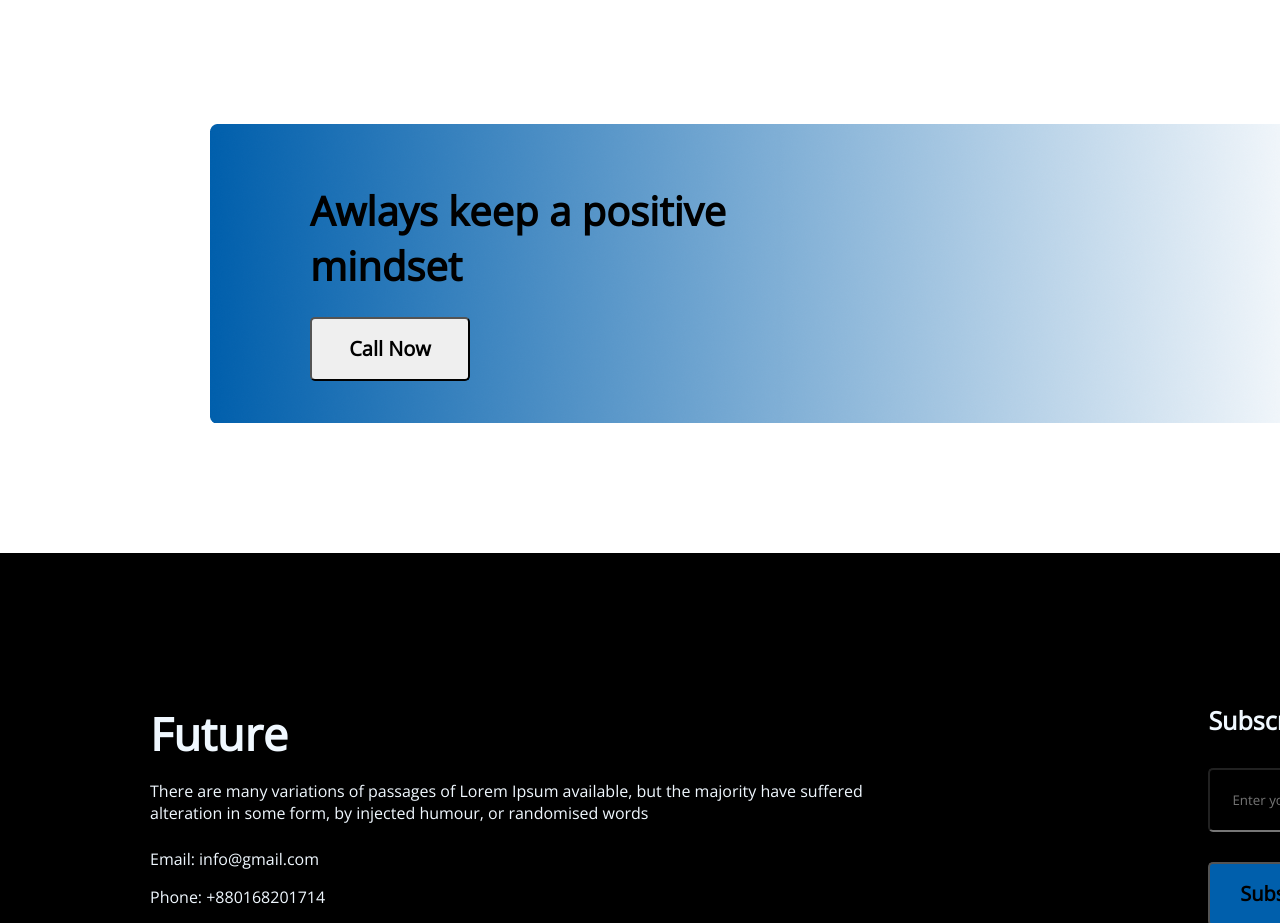
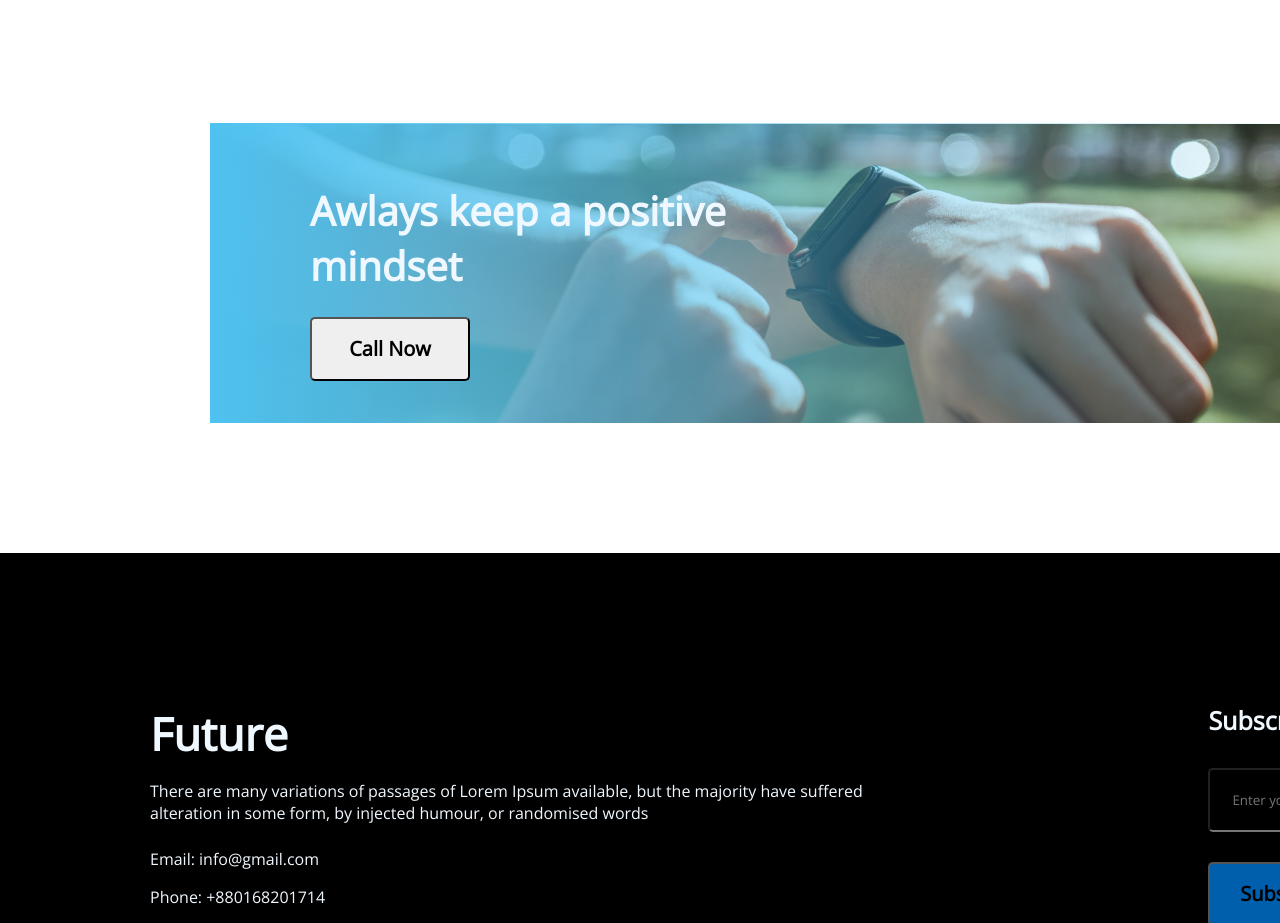
Before and after one commit to rabiulrony/Assignment, a plain HTML site: page index.html in a window 1280 px wide. Shown: the part 2160-3083 px from the top of the page. Drawn offline with nearby package versions, Linux system fonts and the light colour scheme.

Commit message:
gradient added

```diff
--- a/styles/style.css
+++ b/styles/style.css
@@ -90,7 +90,7 @@ main{
 /* gradient section*/
 
 .main-sub-img{
-    background-image: url("../images/gradient1.png");
+    background-image:linear-gradient(to left, rgba(0, 26, 255, 0), rgb(79, 194, 240)), url("../images/watch.png");
     width: 1140px;
     height: 300px;
 
@@ -99,6 +99,7 @@ main{
     font-weight: 700;
     font-size: 40px;
     margin-bottom: 24px;
+    color: aliceblue;
 
 }
 .bag-img{
```
